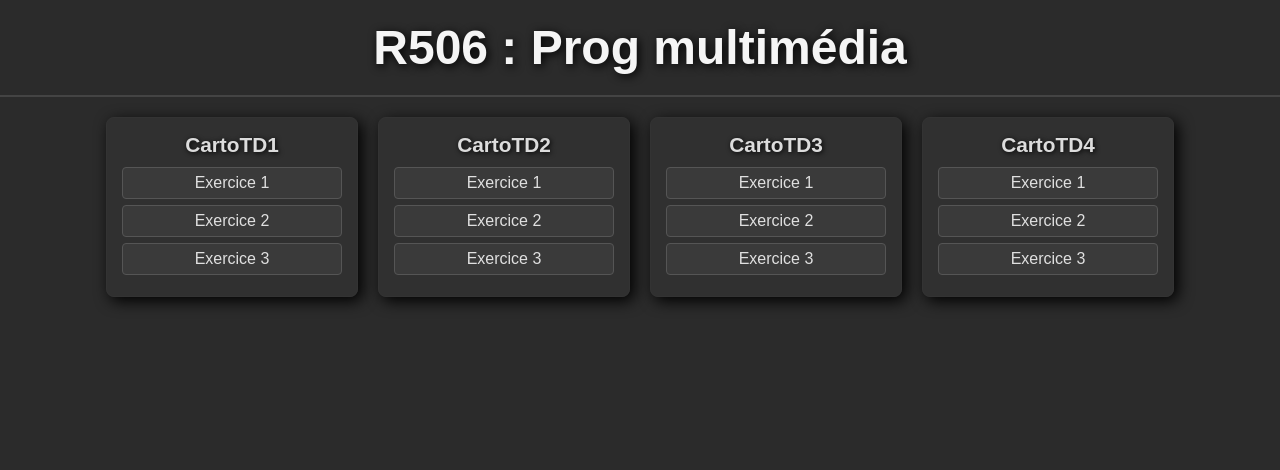
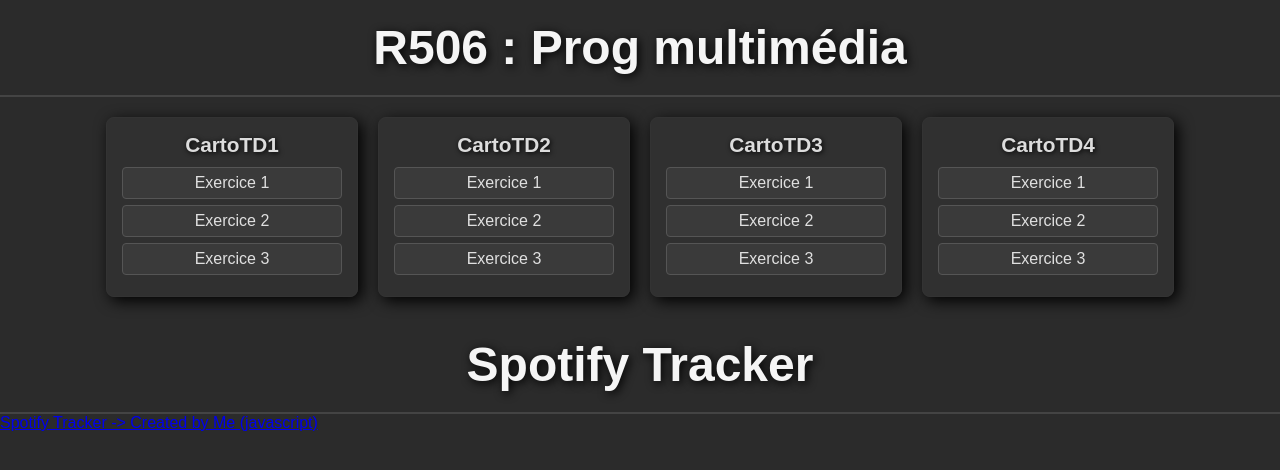
Before and after one commit to xDraawwScript/xDraawwScript.github.io, a plain HTML site: page index.html in a window 1280 px wide. Drawn offline with Linux system fonts and the light colour scheme.

Commit message:
rajout spotify

```diff
--- a/index.html
+++ b/index.html
@@ -32,5 +32,11 @@
             <a href="CartoTD4/Exo3/index.html">Exercice 3</a>
         </div>
     </div>
+    <h1>Spotify Tracker</h3>
+    <a href="https://spotify-nowplaying-weld.vercel.app" target="_blank" rel="noopener noreferrer">
+        Spotify Tracker -> Created by Me (javascript)
+    </a>
+</div>
+
 
 </html>
```
